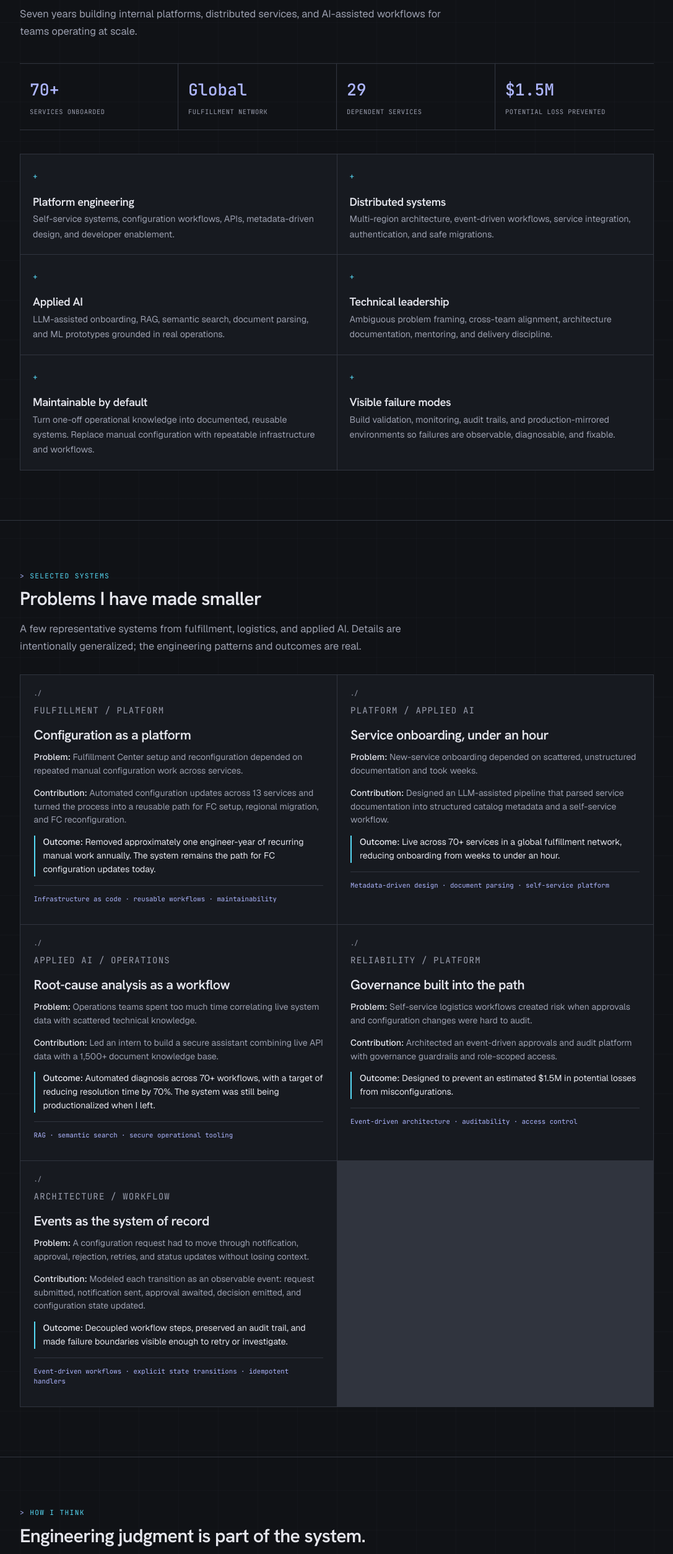
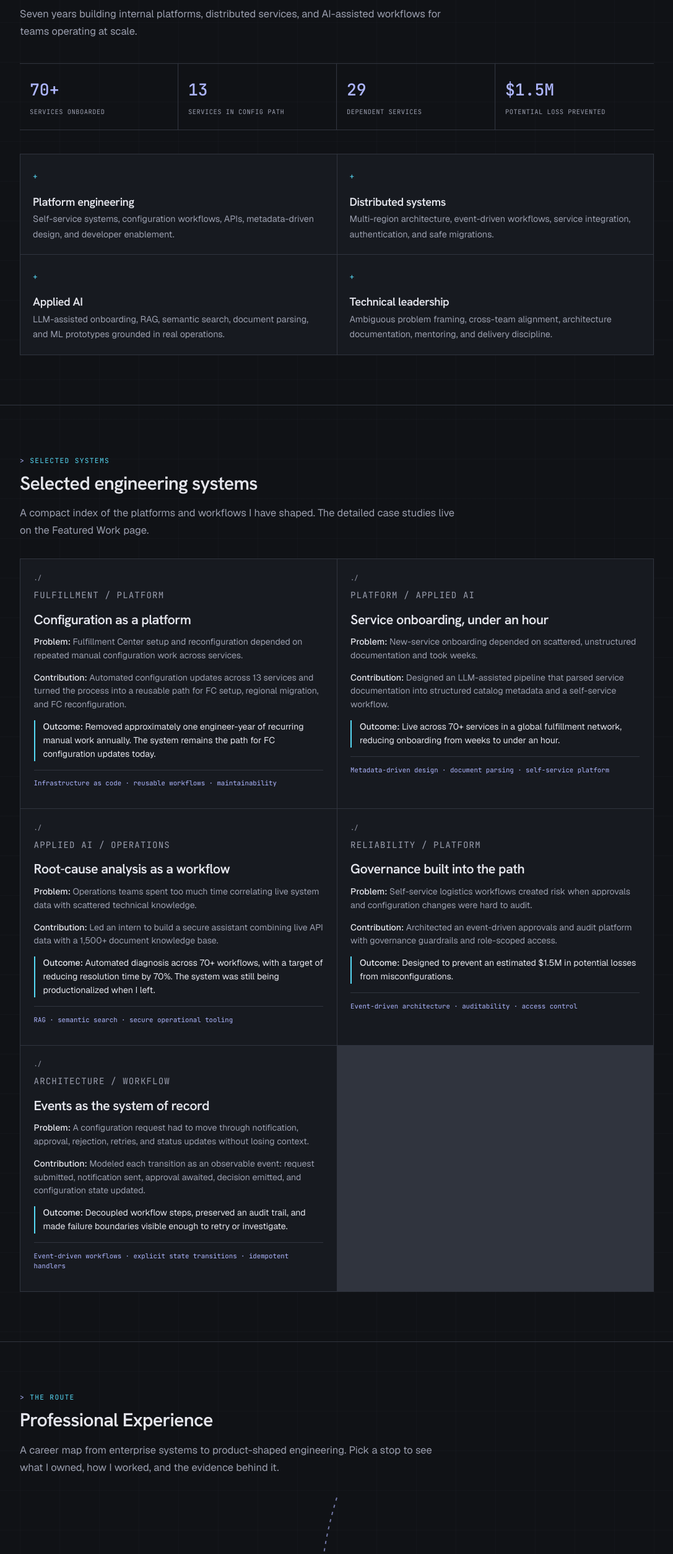
Before and after one commit to Akshaya2612/akshaya-portfolio, a React (Vite) app: page / in a window 1280 px wide. Shown: the part 1180-3687 px from the top of the page at 62% size, without its empty margins (96-1183 px from the left). Built offline with nearby package versions, Linux system fonts and the light colour scheme.

Commit message:
Refine portfolio page hierarchy and case studies

```diff
--- a/src/App.tsx
+++ b/src/App.tsx
@@ -105,7 +105,11 @@ function SystemsWork() {
 }
 
 function Principles() {
-  return <section id="principles" className="section principles"><Eyebrow>How I think</Eyebrow><h2>Engineering judgment is part of the system.</h2><div className="principle-grid">{engineeringPrinciples.map((principle, i) => <article key={principle.title}><span className="principle-number">0{i + 1}</span><h3>{principle.title}</h3><p>{principle.text}</p></article>)}</div></section>;
+  return <section id="principles" className="section principles"><Eyebrow>How I think</Eyebrow><h2>Philosophies for production systems.</h2><p className="section-sub">The principles behind the architecture: concise enough to remember, specific enough to change how I build.</p><div className="philosophy-list">{engineeringPrinciples.map((principle, i) => <article className="philosophy-row" key={principle.title}><span className="philosophy-number">[PHILOSOPHY_0{i + 1}]</span><h3>{principle.title}</h3><p>{principle.text}</p></article>)}</div></section>;
+}
+
+function FeaturedCaseStudies() {
+  return <section className="section featured-case-studies"><div className="feature-heading"><div><Eyebrow>[02] // FLAGSHIP_CASE_STUDIES</Eyebrow><h2>Architectural blueprints.</h2></div><span className="feature-index">VIEW_INDEX // 04 SYSTEMS</span></div><p className="section-sub">The systems I want a hiring team to understand first: the operating problem, the design move, and the evidence of what changed.</p><div className="case-study-list">{systemsWork.cards.slice(0, 4).map((card, i) => <article className="case-study" key={card.title}><div className="case-study-index">0{i + 1}</div><div className="case-study-main"><p className="system-label">{card.label}</p><h3>{card.title}</h3><p className="case-study-summary">{card.contribution}</p><div className="case-study-columns"><div><span className="case-label">THE CONSTRAINT</span><p>{card.problem}</p></div><div><span className="case-label">THE RESULT</span><p>{card.outcome}</p></div></div><div className="case-tags">{card.pattern.split(" · ").map(tag => <span key={tag}>{tag}</span>)}</div></div></article>)}</div></section>;
 }
 
 function Leadership() {
@@ -238,7 +242,7 @@ function ExperienceMap() {
   );
 }
 
-function FeaturedWorkPage() { return <main><Hero /><SystemsWork /></main>; }
+function FeaturedWorkPage() { return <main><Hero /><FeaturedCaseStudies /></main>; }
 function SystemsPage() { return <main><TechnicalProfile /><Topology /><Principles /><Leadership /></main>; }
 function ExperiencePage() { return <main><ExperienceMap /><Leadership /></main>; }
 function ProjectsPage() { return <main><Building /><Writing /></main>; }
@@ -300,11 +304,7 @@ export default function App() {
           <Terminal />
           <TechnicalProfile />
           <SystemsWork />
-          <Principles />
           <ExperienceMap />
-          <Leadership />
-          <Writing />
-          <Building />
           <Work />
         </main>
       )}
--- a/src/data/content.ts
+++ b/src/data/content.ts
@@ -20,7 +20,7 @@ export const technicalProfile = {
   sub: "Seven years building internal platforms, distributed services, and AI-assisted workflows for teams operating at scale.",
   metrics: [
     { value: "70+", label: "services onboarded" },
-    { value: "Global", label: "fulfillment network" },
+    { value: "13", label: "services in config path" },
     { value: "29", label: "dependent services" },
     { value: "$1.5M", label: "potential loss prevented" },
   ],
@@ -29,15 +29,13 @@ export const technicalProfile = {
     { title: "Distributed systems", text: "Multi-region architecture, event-driven workflows, service integration, authentication, and safe migrations." },
     { title: "Applied AI", text: "LLM-assisted onboarding, RAG, semantic search, document parsing, and ML prototypes grounded in real operations." },
     { title: "Technical leadership", text: "Ambiguous problem framing, cross-team alignment, architecture documentation, mentoring, and delivery discipline." },
-    { title: "Maintainable by default", text: "Turn one-off operational knowledge into documented, reusable systems. Replace manual configuration with repeatable infrastructure and workflows." },
-    { title: "Visible failure modes", text: "Build validation, monitoring, audit trails, and production-mirrored environments so failures are observable, diagnosable, and fixable." },
   ],
 };
 
 export const systemsWork = {
   chapter: "Selected Systems",
-  title: "Problems I have made smaller",
-  sub: "A few representative systems from fulfillment, logistics, and applied AI. Details are intentionally generalized; the engineering patterns and outcomes are real.",
+  title: "Selected engineering systems",
+  sub: "A compact index of the platforms and workflows I have shaped. The detailed case studies live on the Featured Work page.",
   cards: [
     { title: "Configuration as a platform", label: "FULFILLMENT / PLATFORM", problem: "Fulfillment Center setup and reconfiguration depended on repeated manual configuration work across services.", contribution: "Automated configuration updates across 13 services and turned the process into a reusable path for FC setup, regional migration, and FC reconfiguration.", outcome: "Removed approximately one engineer-year of recurring manual work annually. The system remains the path for FC configuration updates today.", pattern: "Infrastructure as code · reusable workflows · maintainability" },
     { title: "Service onboarding, under an hour", label: "PLATFORM / APPLIED AI", problem: "New-service onboarding depended on scattered, unstructured documentation and took weeks.", contribution: "Designed an LLM-assisted pipeline that parsed service documentation into structured catalog metadata and a self-service workflow.", outcome: "Live across 70+ services in a global fulfillment network, reducing onboarding from weeks to under an hour.", pattern: "Metadata-driven design · document parsing · self-service platform" },
--- a/src/styles.css
+++ b/src/styles.css
@@ -138,12 +138,34 @@ a:focus-visible { outline: 3px solid var(--accent); outline-offset: 3px; border-
 .principle-number { color: var(--cyan); font-family: "JetBrains Mono", monospace; font-size: 0.72rem; }
 .principle-grid h3 { margin-top: 2.5rem; font-size: 1.1rem; }
 .principle-grid p { color: var(--muted); font-size: 0.88rem; }
+.philosophy-list { border-top: 1px solid var(--line); }
+.philosophy-row { display: grid; grid-template-columns: 10rem minmax(15rem, .8fr) 1.5fr; align-items: baseline; gap: 1.25rem; padding: 1rem 0; border-bottom: 1px solid var(--line); transition: background .2s, padding .2s; }
+.philosophy-row:hover { padding-left: .75rem; padding-right: .75rem; background: color-mix(in srgb, var(--panel) 72%, transparent); }
+.philosophy-number, .case-label { color: var(--cyan); font-family: "JetBrains Mono", monospace; font-size: .65rem; letter-spacing: .05em; }
+.philosophy-row h3 { margin: 0; font-size: 1rem; }
+.philosophy-row p { margin: 0; color: var(--muted); font-size: .84rem; line-height: 1.5; }
 .leadership-list { max-width: 52rem; margin: 0 0 3rem; padding-left: 1.1rem; color: var(--ink); }
 .leadership-list li { margin-bottom: 0.75rem; padding-left: 0.35rem; color: var(--muted); }
 .stack-list { border-top: 1px solid var(--line); }
 .stack-row { display: grid; grid-template-columns: 10rem 1fr; gap: 1rem; padding: 0.8rem 0; border-bottom: 1px solid var(--line); }
 .stack-row strong { color: var(--accent); font-family: "JetBrains Mono", monospace; font-size: 0.7rem; text-transform: uppercase; }
 .stack-row span { color: var(--muted); font-size: 0.84rem; }
+
+/* ---------- featured case studies ---------- */
+.featured-case-studies { max-width: 70rem; }
+.feature-heading { display: flex; align-items: flex-end; justify-content: space-between; gap: 2rem; }
+.feature-heading .eyebrow { margin-bottom: .7rem; }
+.feature-index { color: var(--muted); font-family: "JetBrains Mono", monospace; font-size: .65rem; letter-spacing: .06em; }
+.case-study-list { border-top: 1px solid var(--line); }
+.case-study { display: grid; grid-template-columns: 5rem 1fr; gap: 1.2rem; padding: 2rem 0; border-bottom: 1px solid var(--line); }
+.case-study-index { color: var(--accent); font-family: "JetBrains Mono", monospace; font-size: .85rem; padding-top: .15rem; }
+.case-study-main { min-width: 0; }
+.case-study h3 { font-size: clamp(1.35rem, 3vw, 2rem); margin-bottom: .8rem; }
+.case-study-summary { color: var(--ink); font-size: 1rem; max-width: 46rem; margin: 0 0 1.5rem; }
+.case-study-columns { display: grid; grid-template-columns: repeat(2, minmax(0, 1fr)); gap: 2rem; border-top: 1px solid var(--line); padding-top: 1rem; }
+.case-study-columns p { color: var(--muted); font-size: .85rem; line-height: 1.55; margin: .45rem 0 0; }
+.case-tags { display: flex; flex-wrap: wrap; gap: .4rem; margin-top: 1.2rem; }
+.case-tags span { border: 1px solid var(--line); color: var(--accent); padding: .2rem .5rem; font-size: .63rem; }
 
 /* ---------- story ---------- */
 /* ---------- geographic life map ---------- */
@@ -243,6 +265,7 @@ a:focus-visible { outline: 3px solid var(--accent); outline-offset: 3px; border-
 @media (max-width: 680px) { .grid-2 { grid-template-columns: 1fr; } }
 @media (max-width: 680px) { .metrics-band { grid-template-columns: repeat(2, 1fr); } .metric:nth-child(2) { border-right: 0; } .metric:nth-child(-n+2) { border-bottom: 1px solid var(--line); } .capability-grid { grid-template-columns: 1fr; } }
 @media (max-width: 680px) { .system-grid, .principle-grid { grid-template-columns: 1fr; } .stack-row { grid-template-columns: 1fr; gap: 0.25rem; } }
+@media (max-width: 680px) { .philosophy-row { grid-template-columns: 1fr; gap: .35rem; } .philosophy-row:hover { padding-left: .5rem; } .feature-heading { display: block; } .feature-index { display: block; margin-top: .8rem; } .case-study { grid-template-columns: 2.5rem 1fr; gap: .7rem; } .case-study-columns { grid-template-columns: 1fr; gap: .8rem; } }
 .card {
   border: 1px solid var(--line); border-radius: 4px;
   padding: 1.3rem 1.3rem 1.1rem; background: var(--panel);
```
